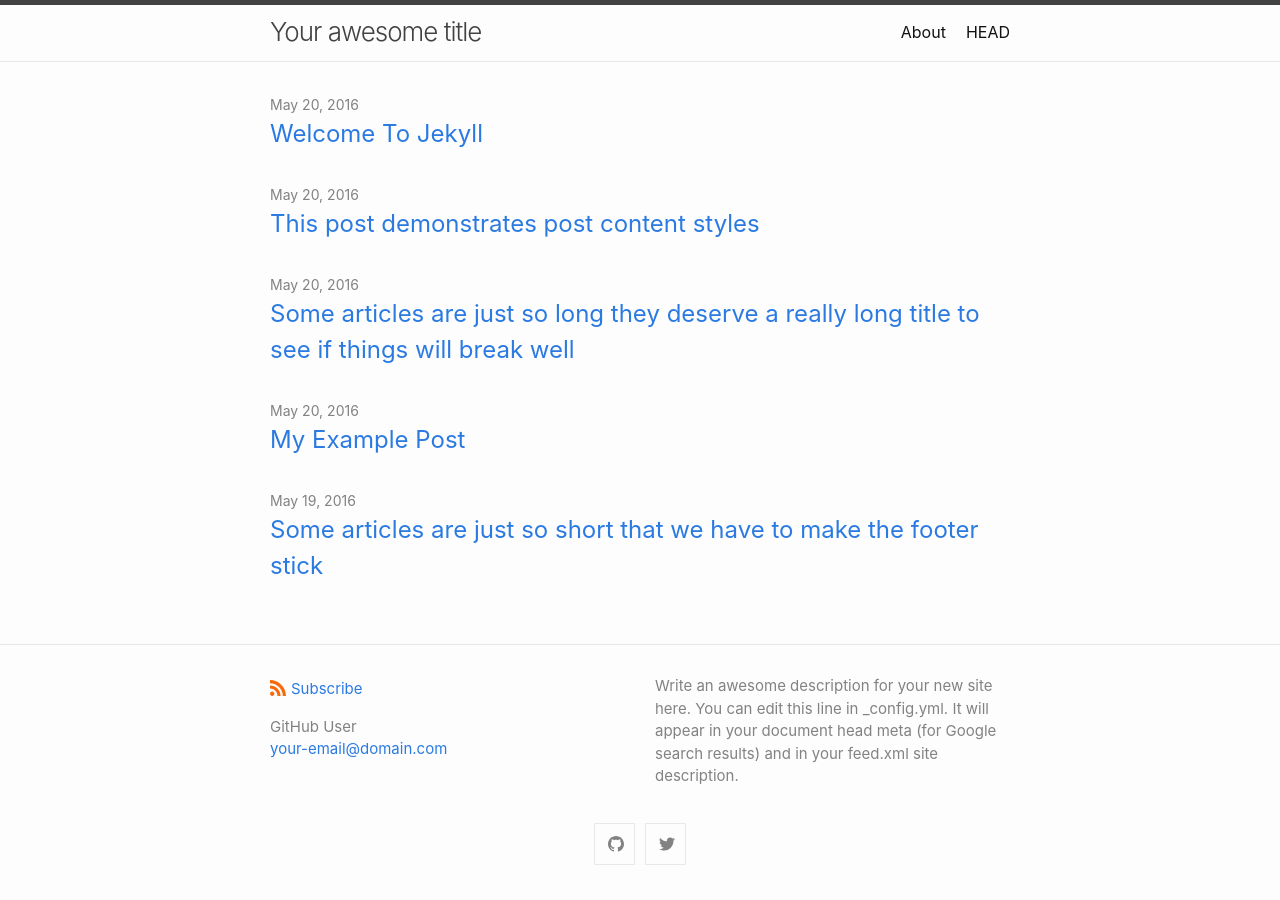
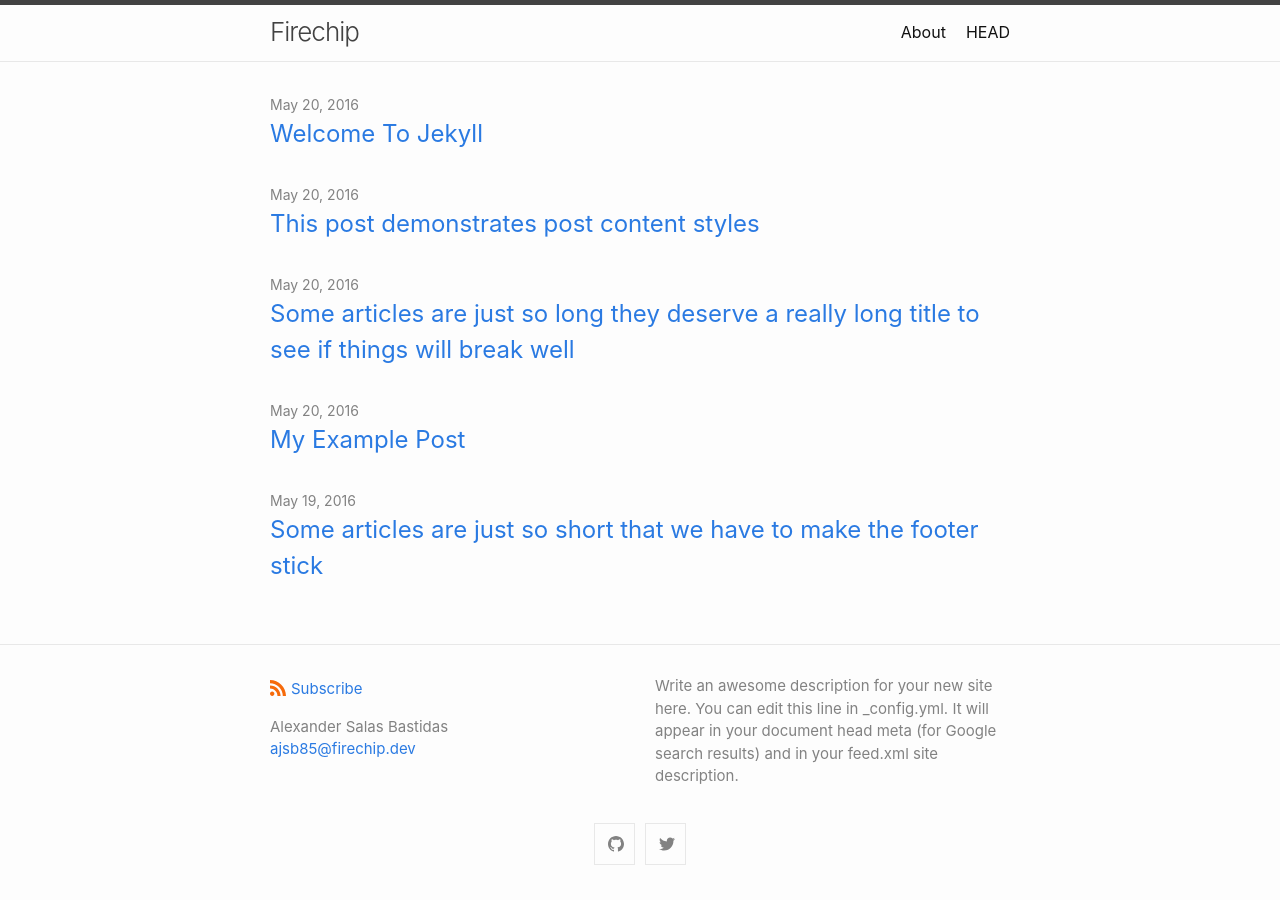
Before and after one commit to firechip/jekyll-theme, a Jekyll site: the page built from index.md, in a window 1280 px wide. Built offline with Jekyll 4.4.1, drawn with Linux system fonts in a browser that asks for light colours.

Commit message:
Fill the template

```diff
--- a/_config.yml
+++ b/_config.yml
@@ -1,7 +1,7 @@
-title: Your awesome title
+title: Firechip
 author:
-  name: GitHub User
-  email: your-email@domain.com
+  name: Alexander Salas Bastidas
+  email: ajsb85@firechip.dev
 description: > # this means to ignore newlines until "show_excerpts:"
   Write an awesome description for your new site here. You can edit this
   line in _config.yml. It will appear in your document head meta (for
@@ -16,35 +16,32 @@ minima:
 
   # generate social links in footer
   social_links:
-    twitter: jekyllrb
-    github:  jekyll
-    # devto: jekyll
-    # dribbble: jekyll
-    # facebook: jekyll
-    # flickr:   jekyll
-    # instagram: jekyll
-    # linkedin: jekyll
-    # pinterest: jekyll
-    # youtube: jekyll
+    twitter: firechip
+    github: firechip
+    # devto: firechip
+    # dribbble: firechip
+    # facebook: firechip
+    # flickr:   firechip
+    # instagram: firechip
+    # linkedin: firechip
+    # pinterest: firechip
+    # youtube: firechip
     # youtube_channel: UC8CXR0-3I70i1tfPg1PAE1g
     # youtube_channel_name: CloudCannon
-    # telegram: jekyll
-    # googleplus: +jekyll
-    # microdotblog: jekyll
-    # keybase: jekyll
-
+    # telegram: firechip
+    # microdotblog: firechip
+    # keybase: firechip
     # Mastodon instances
     # mastodon:
-    # - username: jekyll
+    # - username: firechip
     #   instance: example.com
-    # - username: jekyll2
+    # - username: firechip
     #   instance: example.com
-
     # GitLab instances
     # gitlab:
-    # - username: jekyll
+    # - username: firechip
     #   instance: example.com
-    # - username: jekyll2
+    # - username: firechip
     #   instance: example.com
 
 # If you want to link only specific pages in your header, uncomment
@@ -56,5 +53,5 @@ minima:
 theme: firechip
 
 plugins:
- - jekyll-feed
- - jekyll-seo-tag
+  - jekyll-feed
+  - jekyll-seo-tag
```
